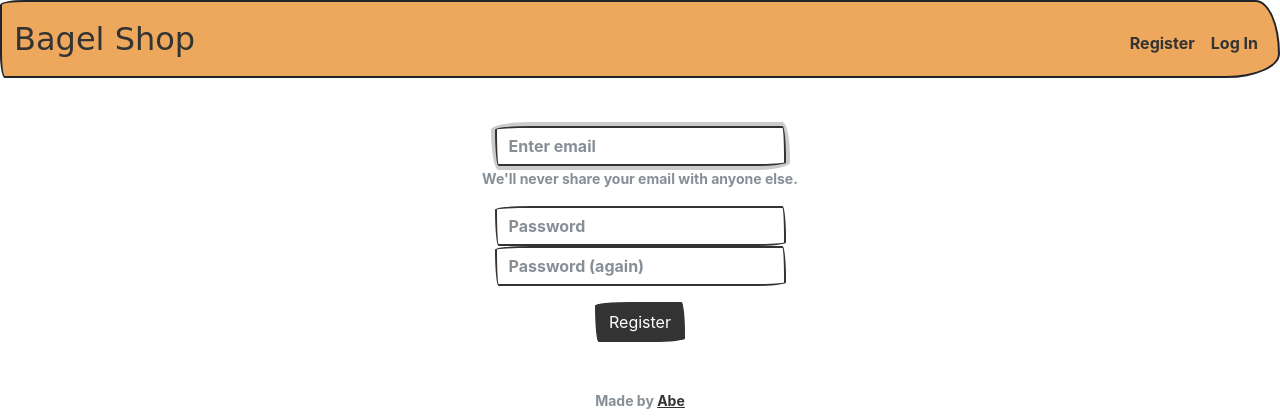
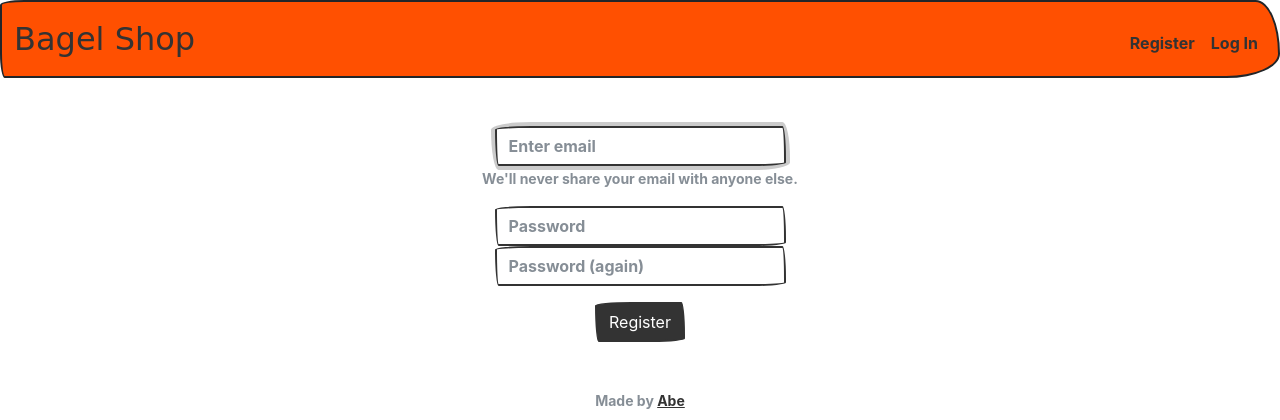
Before and after one commit to abe-101/bagel-shop, a Flask app: page /register in a window 1280 px wide. Shown: the top 420 px of the page. Run offline with Flask 2, Linux system fonts and the light colour scheme; some libraries are stand-ins or nearby versions; some web fonts are replaced.

Commit message:
update color theme

```diff
--- a/static/styles.css
+++ b/static/styles.css
@@ -6,11 +6,11 @@ nav .navbar-brand
 
 /* Colors for brand */
 .bg-wholesome {
-    background-color: #EDA85D;
+    background-color: #FF5001;
 }
 .list-group-item-mine {
     position:relative; display:block ; padding:.5rem 1rem;
-    color:#212529; text-decoration:none; background-color:#FDC484;
+    color:#212529; text-decoration:none; background-color:#7CBF4B;
     border:2px solid #333;
 }
 .btn-primary-mine {
```
